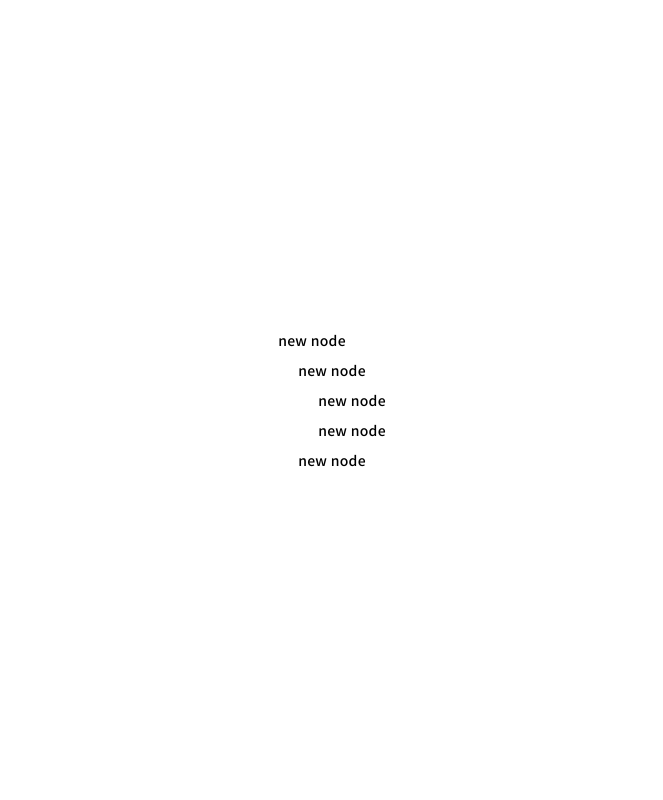
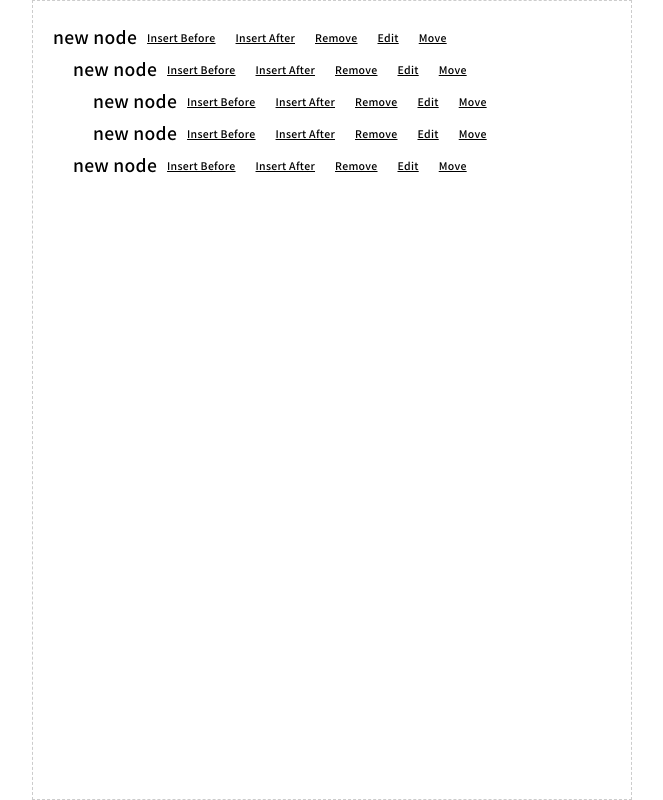
Before and after one commit to HamSungJun/PRIME-UI, a Vue app: page / in a window 1280 px wide. Shown: the whole page, without its empty margins (308-971 px from the left). Built offline with nearby package versions, Linux system fonts and the light colour scheme.

Commit message:
Pui-TreeView 마크업 및 일부 기능 구현

```diff
--- a/src/App.vue
+++ b/src/App.vue
@@ -1,6 +1,12 @@
 <template>
   <div id="app">
-    <pui-treeview :treeData="treeData" />
+    <div class="box">
+      <pui-treeview
+        :tree-data="treeData"
+        :tree-level-gap="20"
+        @click="onClick"
+      />
+    </div>
   </div>
 </template>
 
@@ -45,7 +51,9 @@ export default {
   mounted () {
   },
   methods: {
-
+    onClick (event) {
+      console.log(event)
+    }
   }
 }
 </script>
@@ -65,5 +73,12 @@ export default {
     border: 1px solid #ccc;
     cursor: pointer;
   }
+  .box{
+    border: 1px dashed #ccc;
+    width: 600px;
+    height: 1000px;
+    overflow: auto;
+    padding: 20px;
+  }
 }
 </style>
--- /dev/null
+++ b/src/packages/components/pui-treeview/pui-treebus.js
@@ -0,0 +1,17 @@
+import Vue from 'vue'
+
+export const PUI_TREE_BUS = function () {
+  return new Vue({
+    name: 'pui-treebus',
+    data () {
+      return {
+        nodeFunctionSet: new Set([
+          'pui-tree-node-create-before',
+          'pui-tree-node-create-after',
+          'pui-tree-node-remove',
+          'pui-tree-node-update'
+        ])
+      }
+    }
+  })
+}
--- a/src/packages/components/pui-treeview/pui-treenode.vue
+++ b/src/packages/components/pui-treeview/pui-treenode.vue
@@ -1,6 +1,71 @@
 <template>
-    <div :style="treeNodeStyle" :class="['pui-tree-node']">
-        <span>{{treeData.name}}</span>
+    <div
+      :style="treeNodeStyle"
+      :class="['pui-tree-node']"
+      :draggable="isDraggable"
+      @mousedown="onMouseDown"
+      @click="onNodeClick"
+    >
+        <span
+          :class="[
+            'pui-tree-node__item',
+            'pui-tree-node__item-name'
+          ]"
+          :title="treeData.name"
+        >
+          {{treeData.name}}
+        </span>
+        <span
+          v-if="treeNodeCreateBefore"
+          :class="[
+            'pui-tree-node-create-before',
+            'pui-tree-node__item',
+            'pui-tree-node__item-function-icon',
+          ]"
+        >
+          Insert Before
+        </span>
+        <span
+          v-if="treeNodeCreateAfter"
+          :class="[
+            'pui-tree-node-create-after',
+            'pui-tree-node__item',
+            'pui-tree-node__item-function-icon',
+          ]"
+        >
+          Insert After
+        </span>
+        <span
+          v-if="treeNodeRemove"
+          :class="[
+            'pui-tree-node-remove',
+            'pui-tree-node__item',
+            'pui-tree-node__item-function-icon',
+          ]"
+        >
+          Remove
+        </span>
+        <span
+          v-if="treeNodeUpdate"
+          :class="[
+            'pui-tree-node-update',
+            'pui-tree-node__item',
+            'pui-tree-node__item-function-icon',
+          ]"
+        >
+          Edit
+        </span>
+        <span
+          v-if="treeNodeMove"
+          :class="[
+            'pui-tree-node-move',
+            'pui-tree-node__item',
+            'pui-tree-node__item-function-icon',
+            'pui-tree-node__item-function-icon--handle',
+          ]"
+        >
+          Move
+        </span>
     </div>
 </template>
 
@@ -8,6 +73,10 @@
 export default {
   name: 'pui-treenode',
   props: {
+    treeBus: {
+      type: Object,
+      required: true
+    },
     treeData: {
       type: Object,
       required: true
@@ -16,9 +85,43 @@ export default {
       type: Number,
       required: true
     },
+    treeMaxLevel: {
+      type: Number,
+      required: true
+    },
     treeLevelGap: {
       type: Number,
       required: true
+    },
+    treeNodeCreateBefore: {
+      type: Boolean,
+      required: true
+    },
+    treeNodeCreateAfter: {
+      type: Boolean,
+      required: true
+    },
+    treeNodeRemove: {
+      type: Boolean,
+      required: true
+    },
+    treeNodeUpdate: {
+      type: Boolean,
+      required: true
+    },
+    treeNodeMove: {
+      type: Boolean,
+      required: true
+    }
+  },
+  data () {
+    return {
+      nodeFunctions: [
+        'insert-before',
+        'insert-after',
+        'remove',
+        'update'
+      ]
     }
   },
   computed: {
@@ -27,16 +130,61 @@ export default {
       return {
         paddingLeft: `${treeLevel * treeLevelGap}px`
       }
+    },
+    isDraggable () {
+      return this.treeNodeMove
     }
   },
-  methods: {}
+  mounted () {
+    console.log(this.treeData)
+  },
+  methods: {
+    onMouseDown (event) {
+      if (!event.target.classList.contains('pui-tree-node-move')) {
+        event.preventDefault()
+      }
+      return true
+    },
+    onNodeClick (event) {
+      const functionClass = event.target.classList.item(0)
+      if (this.treeBus.nodeFunctionSet.has(functionClass)) {
+
+      }
+    }
+  }
 }
 </script>
 
 <style lang="scss" scoped>
 .pui-tree-node{
-    display: flex;
-    height: 30px;
-    align-items: center;
+  display: flex;
+  width: 100%;
+  height: 30px;
+  margin: 2px 0;
+  align-items: center;
+  &:hover{
+    border: 1px dashed #ccc;
+  }
+  &__item{
+    &-name{
+    font-size: 1.25rem;
+    }
+    &-function-icon{
+      display: flex;
+      align-items: center;
+      justify-content: center;
+      height: 100%;
+      font-size: 0.75rem;
+      text-decoration: underline;
+      cursor: pointer;
+      padding: 0 10px;
+      &:hover{
+        background: #ccc;
+      }
+    }
+    &--handle{
+      margin-left: auto;
+    }
+  }
 }
 </style>
--- a/src/packages/components/pui-treeview/pui-treeview.vue
+++ b/src/packages/components/pui-treeview/pui-treeview.vue
@@ -1,40 +1,103 @@
 <template>
     <div :class="['pui-tree']">
         <pui-treenode
-            :treeData="treeData"
-            :treeLevel="treeLevel"
-            :treeLevelGap="treeLevelGap"
+            :tree-bus="treeBus"
+            :tree-data="treeData"
+            :tree-level="treeLevel"
+            :tree-max-level="treeMaxLevel"
+            :tree-level-gap="treeLevelGap"
+            :tree-node-create-before="treeNodeCreateBefore"
+            :tree-node-create-after="treeNodeCreateAfter"
+            :tree-node-remove="treeNodeRemove"
+            :tree-node-update="treeNodeUpdate"
+            :tree-node-move="treeNodeMove"
+            @click="onNodeClick"
         />
         <pui-treeview
-            v-for="treeData in treeData.children"
-            :key="treeData.id"
-            :treeData="treeData"
-            :treeLevel="treeLevel + 1"
+            v-for="_treeData in treeData.children"
+            :key="_treeData.id"
+            :tree-bus="treeBus"
+            :tree-data="_treeData"
+            :tree-data-parent="treeData"
+            :tree-level="treeLevel + 1"
+            :tree-max-level="treeMaxLevel"
+            :tree-level-gap="treeLevelGap"
+            :tree-node-create-before="treeNodeCreateBefore"
+            :tree-node-create-after="treeNodeCreateAfter"
+            :tree-node-remove="treeNodeRemove"
+            :tree-node-update="treeNodeUpdate"
+            :tree-node-move="treeNodeMove"
         />
     </div>
 </template>
 
 <script>
 import PuiTreeNode from './pui-treenode'
+import { PUI_TREE_BUS } from './pui-treebus'
 export default {
   name: 'pui-treeview',
   components: {
     'pui-treenode': PuiTreeNode
   },
   props: {
+    treeBus: {
+      type: Object,
+      default: () => PUI_TREE_BUS(),
+      required: false
+    },
     treeData: {
       type: Object,
       required: true
+    },
+    treeDataParent: {
+      type: [Object, null],
+      default: () => null,
+      required: false
     },
     treeLevel: {
       type: Number,
       default: 0,
       required: false
     },
+    treeMaxLevel: {
+      type: Number,
+      default: 5,
+      required: false
+    },
     treeLevelGap: {
       type: Number,
       default: 20,
       required: false
+    },
+    treeNodeCreateBefore: {
+      type: Boolean,
+      default: true,
+      required: false
+    },
+    treeNodeCreateAfter: {
+      type: Boolean,
+      default: true,
+      required: false
+    },
+    treeNodeRemove: {
+      type: Boolean,
+      default: true,
+      required: false
+    },
+    treeNodeUpdate: {
+      type: Boolean,
+      default: true,
+      required: false
+    },
+    treeNodeMove: {
+      type: Boolean,
+      default: true,
+      required: false
+    }
+  },
+  methods: {
+    onNodeClick (event) {
+      this.$emit('click', event)
     }
   }
 }
```
Also changed, not shown: src/packages/components/pui-treeview/readme.md, 1 other file (tests, documents, lock files or other folders).
